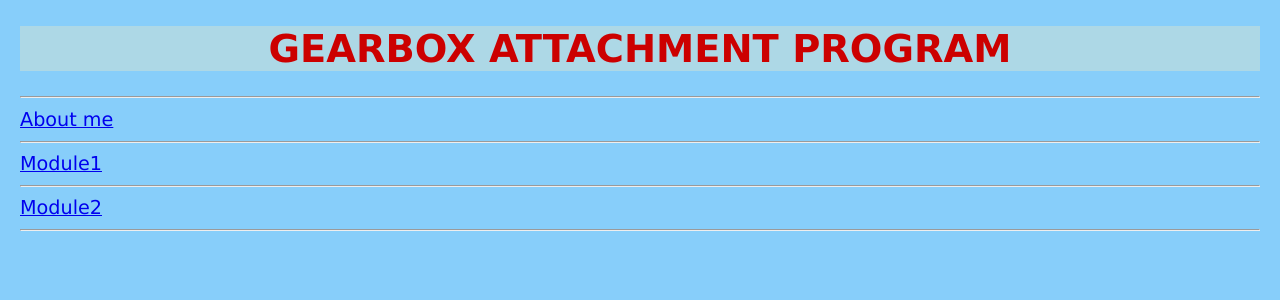
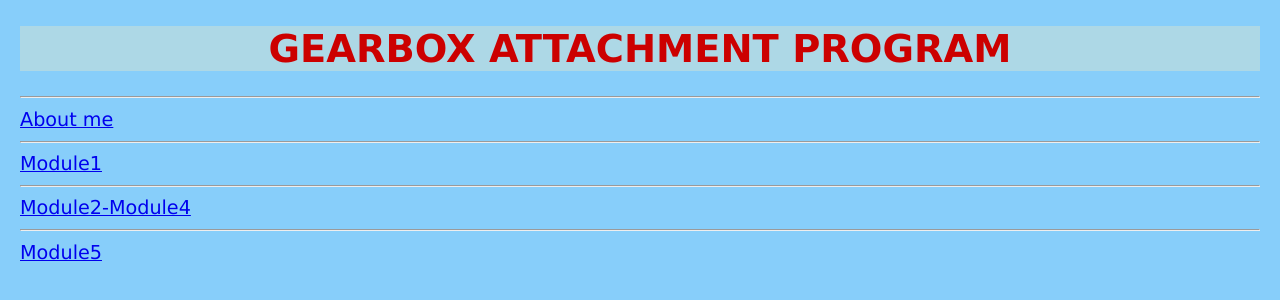
Before and after one commit to hopewangari/MYWEBSITE, a plain HTML site: page index.html in a window 1280 px wide. Drawn offline with Linux system fonts and the light colour scheme.

Commit message:
added module 5

```diff
--- a/index.html
+++ b/index.html
@@ -16,9 +16,11 @@
     <a href="Module1.html">Module1</a>
     <br>
     <hr>
-    <a href="Module2.html">Module2</a>
+    <a href="Module2-Module4.html">Module2-Module4</a>
     <br>
     <hr>
+    <a href="Module5.html">Module5</a>
+
 
 </body>
 </html>
```
